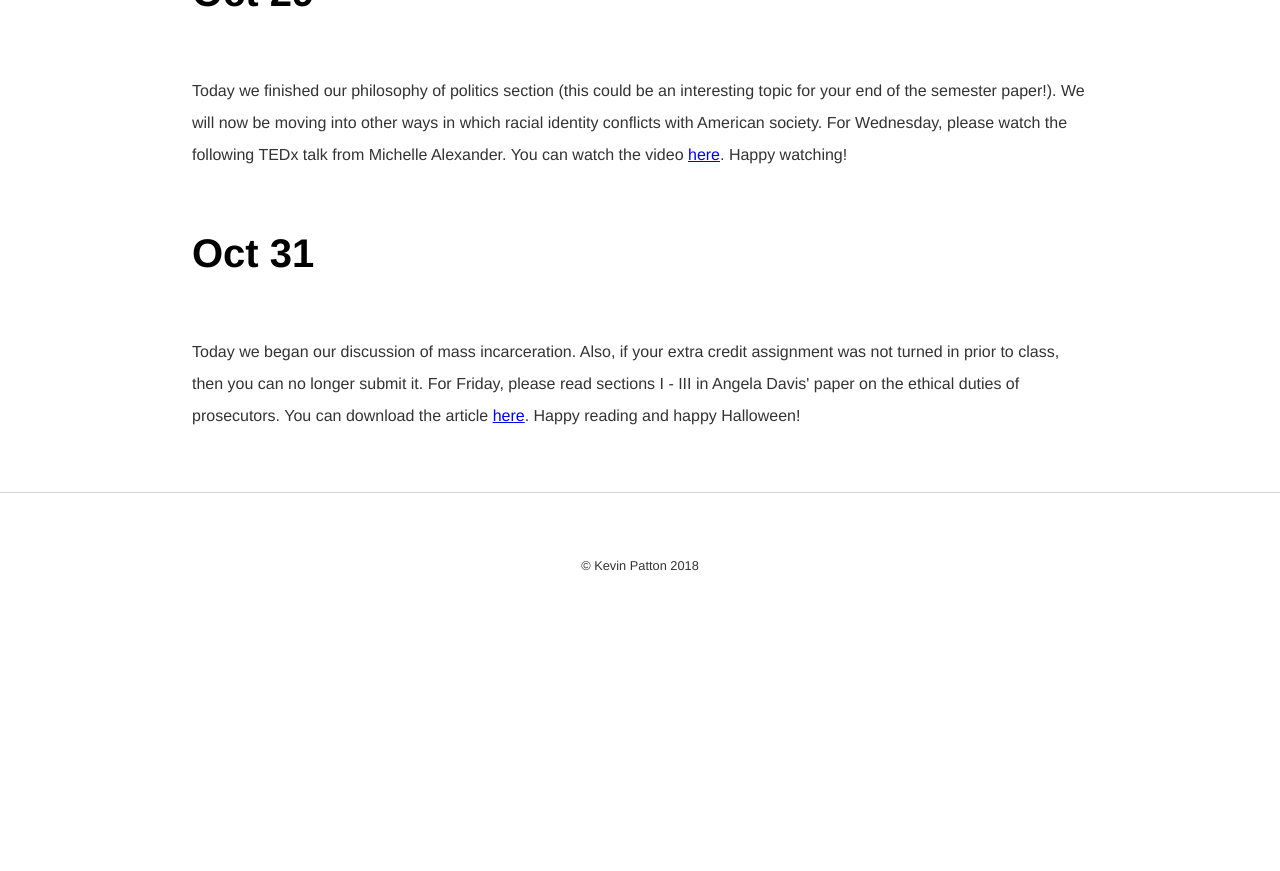
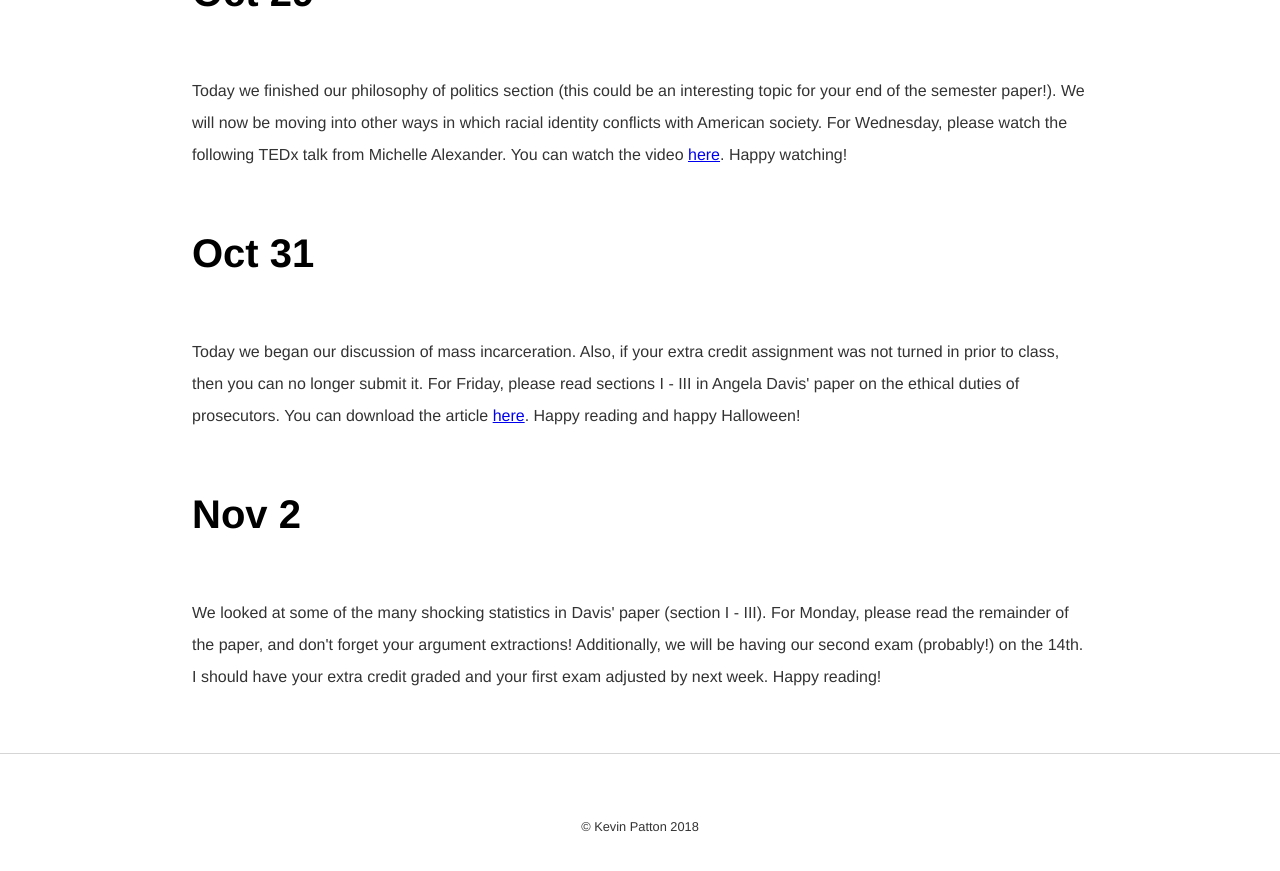
Before and after one commit to kevinjpatton/kevinjpatton.github.io, a Jekyll site: the page built from teaching/phil1020/index.html, in a window 1280 px wide and 900 px high, scrolled down 6331 px. Shown: the top 871 px of the window. Built offline with Jekyll 4.4.1, drawn with Linux system fonts in a browser that asks for light colours; Markdown is read by kramdown in place of the engine named in the settings; before the commit the page ends 6970 px from its top, so only the background shows below that.

Commit message:
Update index.html

```diff
--- a/teaching/phil1020/index.html
+++ b/teaching/phil1020/index.html
@@ -55,3 +55,5 @@ target="_blank">here</a>.  Happy reading / listening!</p>
 <p>Today we finished our philosophy of politics section (this could be an interesting topic for your end of the semester paper!).  We will now be moving into other ways in which racial identity conflicts with American society.  For Wednesday, please watch the following TEDx talk from Michelle Alexander.  You can watch the video <a href=https://youtu.be/SQ6H-Mz6hgw target="_blank">here</a>.  Happy watching!</p>
 <h1>Oct 31</h1>
 <p>Today we began our discussion of mass incarceration.  Also, if your extra credit assignment was not turned in prior to class, then you can no longer submit it.  For Friday, please read sections I - III in Angela Davis' paper on the ethical duties of prosecutors.  You can download the article <a href=/teaching/phil1020/ProsecutorsDuty.pdf	target="_blank">here</a>.  Happy reading and happy Halloween!</p>
+<h1>Nov 2</h1>
+<p>We looked at some of the many shocking statistics in Davis' paper (section I - III).  For Monday, please read the remainder of the paper, and don't forget your argument extractions!  Additionally, we will be having our second exam (probably!) on the 14th.  I should have your extra credit graded and your first exam adjusted by next week.  Happy reading!</p>
```
